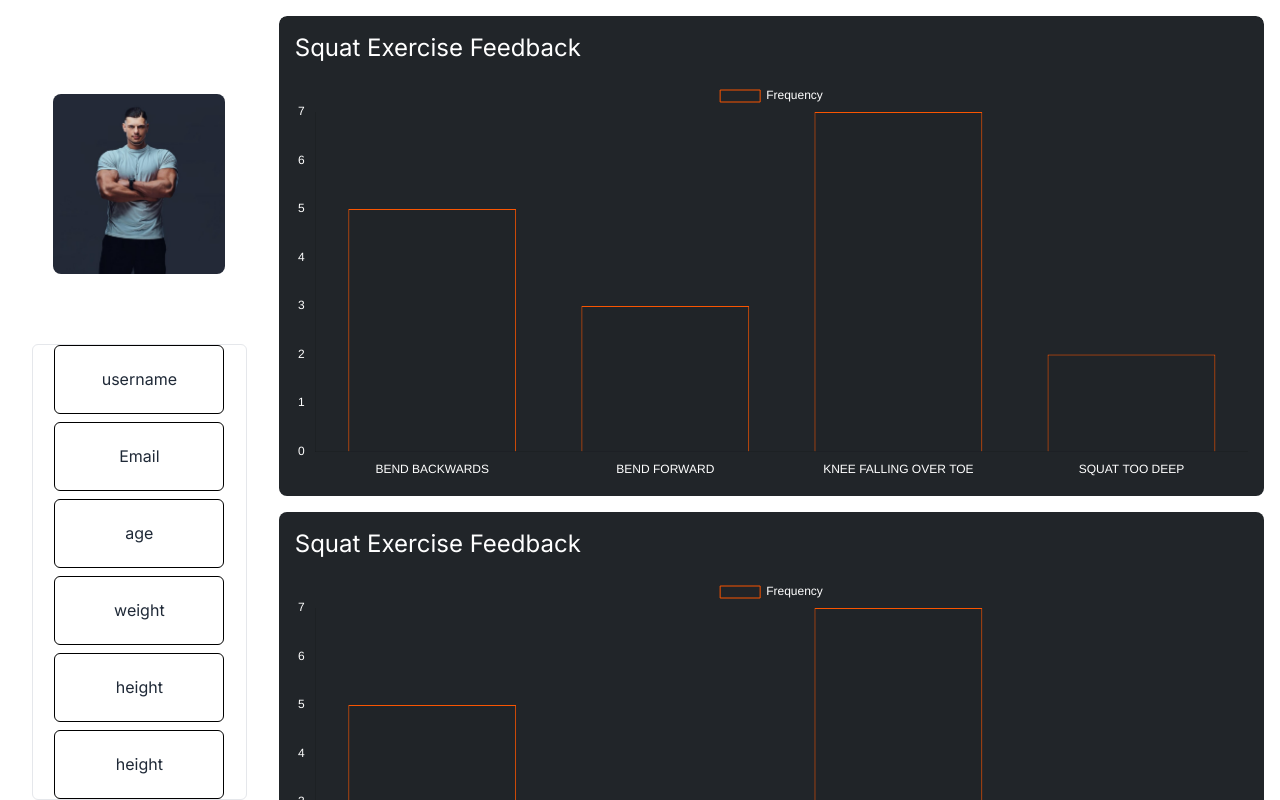
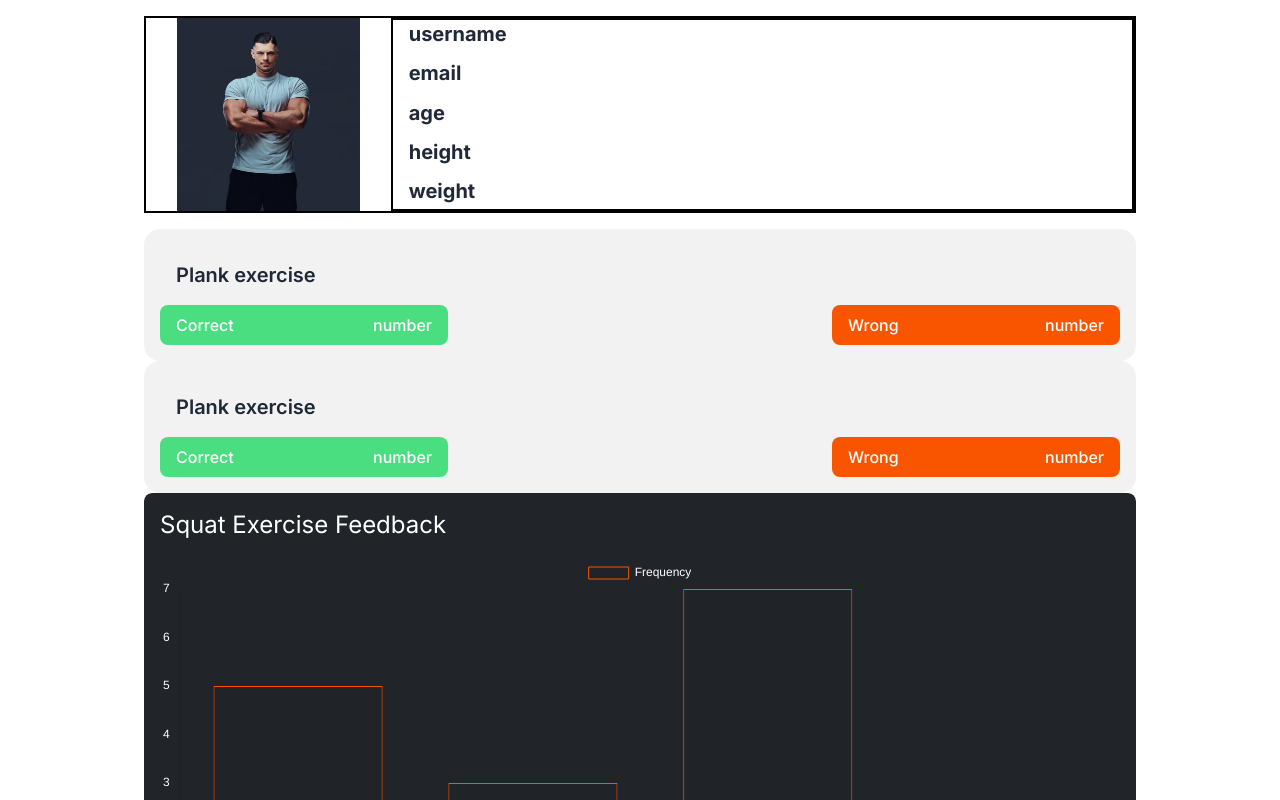
Before and after one commit to Mr-Shafique/PoseFit_AI, a React (Create React App) app: page /profile in a window 1280 px wide. Shown: the top 800 px of the page. Built offline with nearby package versions, Linux system fonts and the light colour scheme.

Commit message:
profile section added and soome design fixes

```diff
--- a/src/components/Login.jsx
+++ b/src/components/Login.jsx
@@ -101,7 +101,7 @@ export default function Login() {
         <>
             <ToastContainer limit={2} />
             <div className="h-svh  flex md:justify-center justify-center  items-center  font-mono " style={{ backgroundImage: `url(${imagebg})`, backgroundSize: 'cover', backgroundRepeat: 'no-repeat' }}>
-                <div className="md:w-10/12 w-12/12 h-[100%] flex items-center justify-center container  flex-col md:flex-row md:py-6 " >
+                <div className="md:w-11/12 w-12/12 h-[100%] flex items-center justify-center container  flex-col md:flex-row md:py-6 " >
 
                     <div className="w-full md:w-5/12 h-[100%] " style={{ backgroundImage: `url(${imageUrl})`, backgroundSize: 'cover', backgroundRepeat: 'no-repeat', backgroundPosition: 'center' }}>
 
--- a/src/components/Nav.jsx
+++ b/src/components/Nav.jsx
@@ -24,14 +24,14 @@ export default function Nav() {
       <div className=" z-20 sticky top-0">
 
         <div className=" max-w-screen-xl     md:px-8 ">
-          <div className="flex h-16 items-center  justify-between  ">
+          <div className="flex h-24 items-center  justify-between  ">
             <div className=" md:flex md:items-center  ml-4 absolute md:gap-12">
               <span>hello</span>
             </div>
 
             <div className="md:flex flex-1 justify-end  md:items-center relative md:gap-12">
               <nav aria-label="Global" className={` md:static absolute w-full md:w-auto  mt-12 md:mt-0   md:block ${isopen ? "block animate-slideDown" : "hidden animate-slideUp"}`}>
-                <ul id="hidden" className={`flex items-center gap-4 text-sm  justify-end flex-col md:flex-row   `}>
+                <ul id="hidden" className={`flex items-center gap-4 text-md  justify-end flex-col md:flex-row   `}>
                   {list.map((item, index) => {
                     return (
                       <li key={index} className="w-full md:w-auto py-2  px-4 md:px-0">
--- a/src/components/Profile.jsx
+++ b/src/components/Profile.jsx
@@ -7,31 +7,74 @@ export default function Profile() {
 
     return (
         <>
-            <div className='flex flex-col'>
+        <div className='flex justify-center m-0'>
 
-                <div className='flex gap-4 p-4 '>
+            <div className='flex flex-col p-4 container '>
 
-                    <div className=' w-1/5 h-svh   rounded-lg p-4 flex flex-col gap-2 '>
-                        <div className=" h-2/5  overflow-hidden flex justify-center items-center ">
-                            <img src="./images/Rectangle 5933.png" alt="" className='rounded-lg w-4/5' />
+                <div className='flex flex-col '>
+
+                    <div className='flex w-12/12  border-black border-2 mb-4'>
+                        <div className='w-4/12  flex justify-center'>
+                            <img src="./images/Rectangle 5933.png" alt="./images/Rectangle 5933.png" className='w-3/4  ' />
                         </div>
-                        <div className=' border h-3/5 rounded-md flex flex-col items-center gap-2'>
-                            <div className=' w-4/5 h-1/6 border-black border flex justify-center items-center rounded-md'>  username          </div>
-                            <div className=' w-4/5 h-1/6 border-black border flex justify-center items-center rounded-md'>  Email          </div>
-                            <div className=' w-4/5 h-1/6 border-black border flex justify-center items-center rounded-md'>  age          </div>
-                            <div className=' w-4/5 h-1/6 border-black border flex justify-center items-center rounded-md'>  weight          </div>
-                            <div className=' w-4/5 h-1/6 border-black border flex justify-center items-center rounded-md'>  height          </div>
-                            <div className=' w-4/5 h-1/6 border-black border flex justify-center items-center rounded-md'>  height          </div>
+                        <div className='w-full  border-black border-2 px-4 text-xl flex flex-col gap-2 font-inter font-bold'>
+                            <div className=' h-1/5'>username</div>
+                            <div className=' h-1/5'>email </div>
+                            <div className=' h-1/5'>age </div>
+                            <div className=' h-1/5'>height </div>
+                            <div className=' h-1/5'>weight </div>
                         </div>
 
+
+
+
+
+
+
+
                     </div>
-                    <div className=' w-4/5 h-svh flex flex-col gap-4  border-none rounded-lg overflow-scroll'>
+                    <div className="collapse p-4 collapse-arrow bg-base-200">
+                       <div className='text-xl font-semibold p-4'>
+                        Plank exercise
+                       </div>
+
+
+                        <div className=" flex flex-col   justify-between  sm:flex-row  gap-2 ">
+                            <div className=" flex justify-between p-2 px-4 w-full bg-green-400 h-10 rounded-lg text-white font-medium  sm:w-[30%]">
+                                <p>Correct </p>
+                                <p>number</p>
+                            </div>
+                            <div className=" w-full  bg-[#f95501] h-10 rounded-lg flex justify-between p-2 px-4 text-white font-medium  sm:w-[30%]">
+                                <p>Wrong</p>
+                                <p>number</p>
+                            </div>
+                        </div>
+                    </div>
+                    <div className="collapse p-4 collapse-arrow bg-base-200  ">
+                       <div className='text-xl font-semibold p-4'>
+                        Plank exercise
+                       </div>
+
+
+                        <div className=" flex flex-col   justify-between  sm:flex-row  gap-2 ">
+                            <div className=" flex justify-between p-2 px-4 w-full bg-green-400 h-10 rounded-lg text-white font-medium  sm:w-[30%]">
+                                <p>Correct </p>
+                                <p>number</p>
+                            </div>
+                            <div className=" w-full  bg-[#f95501] h-10 rounded-lg flex justify-between p-2 px-4 text-white font-medium  sm:w-[30%]">
+                                <p>Wrong</p>
+                                <p>number</p>
+                            </div>
+                        </div>
+                    </div>
+                    <div className='w-full  h-svh flex flex-col gap-4  border-none rounded-lg overflow-scroll'>
                         <Feedback />
                         <Feedback />
                     </div>
                 </div>
                 <SessionHistoryTable />
             </div>
+        </div>
         </>
     );
 }
--- a/src/components/Signup.jsx
+++ b/src/components/Signup.jsx
@@ -193,7 +193,7 @@ export default function Signup() {
         <>
             <ToastContainer limit={2} />
             <div className="h-svh  flex md:justify-center justify-center  items-center  font-mono " style={{ backgroundImage: `url(${imagebg})`, backgroundSize: 'cover', backgroundRepeat: 'no-repeat' }}>
-                <div className="md:w-10/12 w-12/12 h-[100%] flex items-center justify-center container  flex-col md:flex-row md:py-6 " >
+                <div className="md:w-11/12 w-12/12 h-[100%] flex items-center justify-center container  flex-col md:flex-row md:py-6 " >
 
                     <div className="w-full md:w-5/12 h-[100%] " style={{ backgroundImage: `url(${imageUrl})`, backgroundSize: 'cover', backgroundRepeat: 'no-repeat', backgroundPosition: 'center' }}>
 
```
